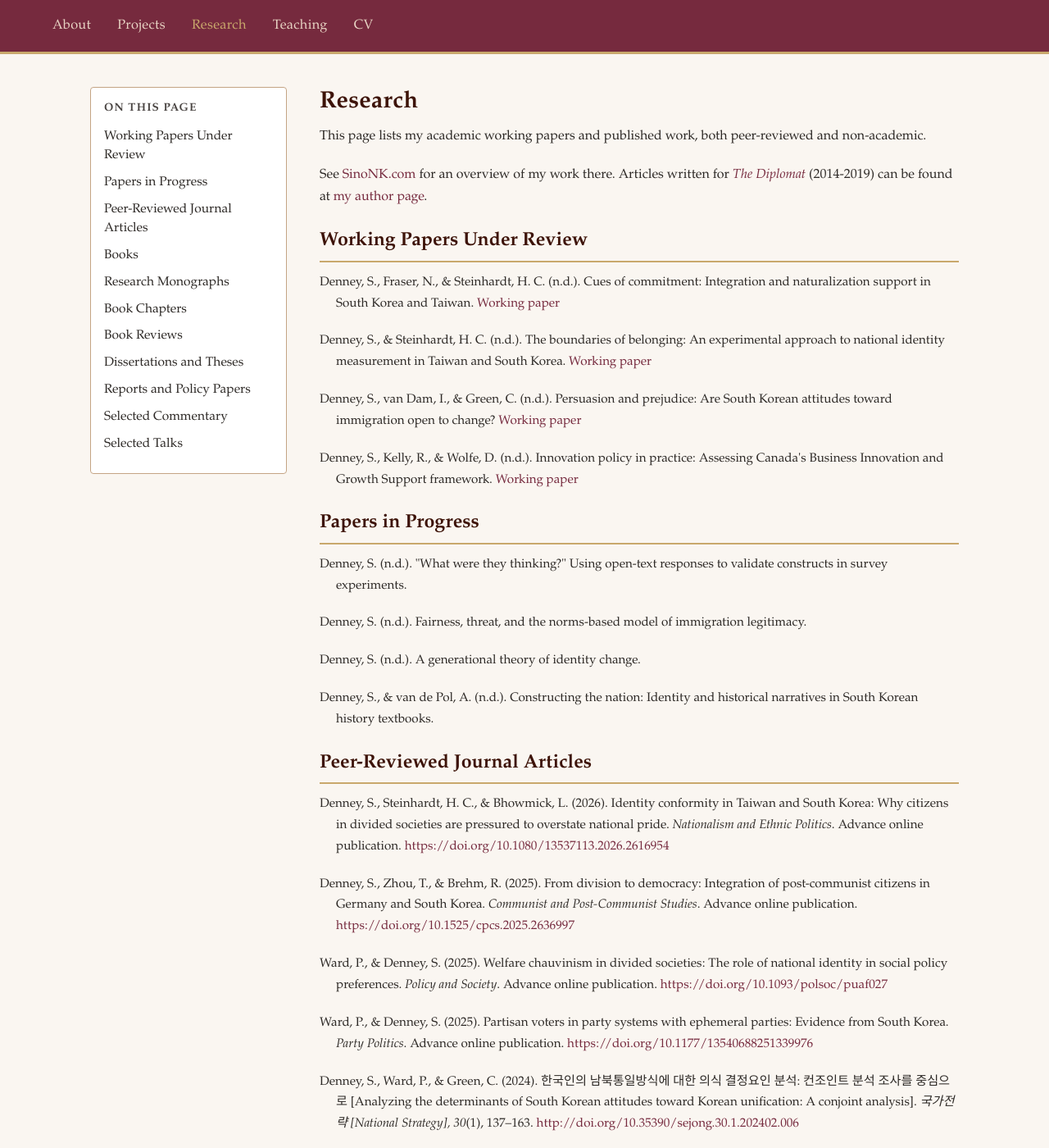
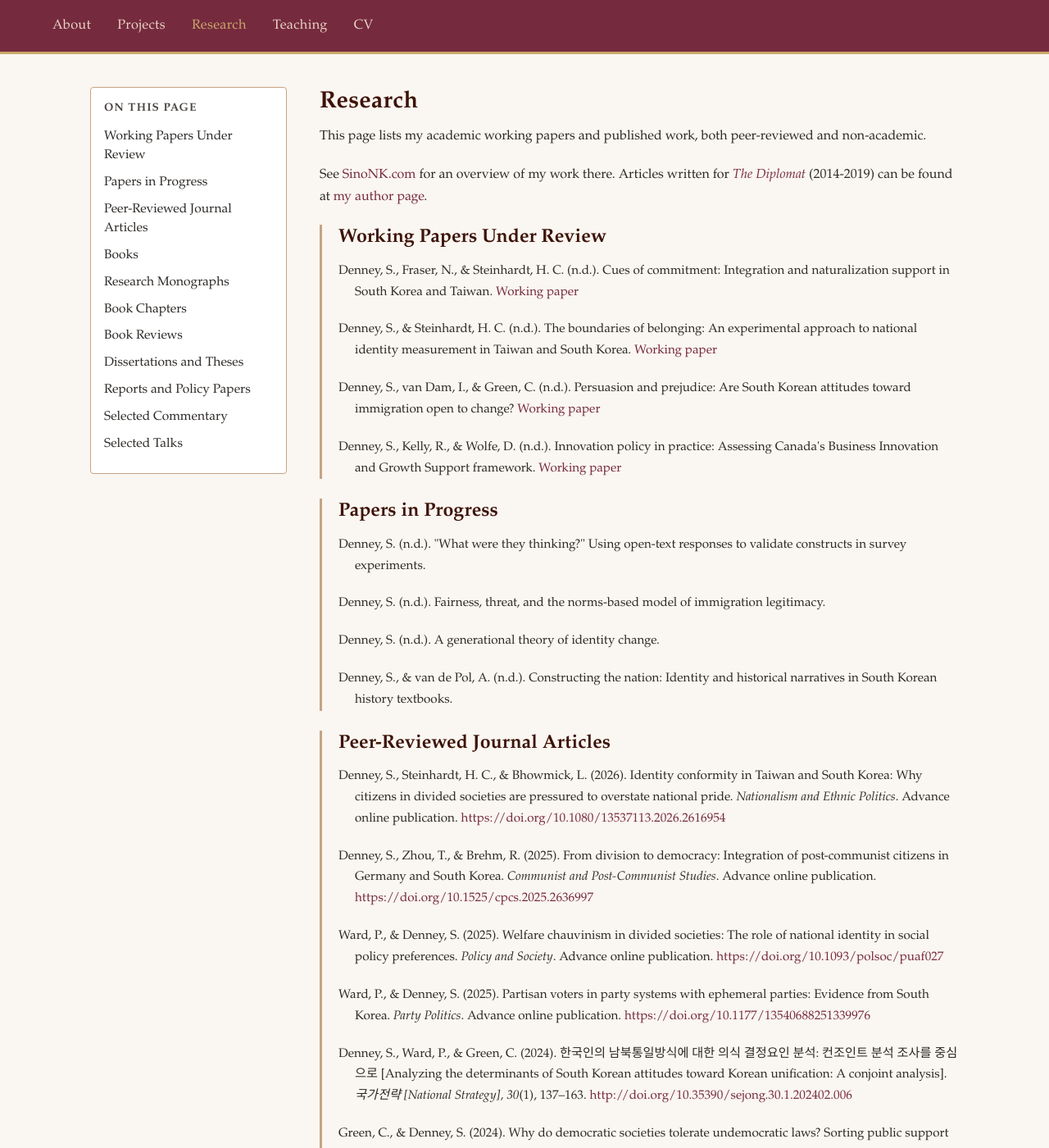
Before and after one commit to scdenney/scdenney.github.io, a Jekyll site: the page built from research.md, in a window 1280 px wide and 1400 px high. Shown: the whole window at 82% size. Built offline with Jekyll 4.4.1, drawn with Linux system fonts in a browser that asks for light colours.

Commit message:
Research page: wrap sections in divs, add left accent border, remove gold underlines

```diff
--- a/assets/css/style.css
+++ b/assets/css/style.css
@@ -545,12 +545,18 @@ details li {
   display: none;
 }
 
-.research-content h2 {
+.research-section {
+  border-left: 3px solid var(--dusty-rose);
+  padding-left: 1.25rem;
+  margin-bottom: 1.5rem;
+}
+
+.research-section h2 {
   color: var(--deep-plum);
-  margin-top: 1.5rem;
+  margin-top: 0;
   margin-bottom: 0.75rem;
-  padding-bottom: 0.5rem;
-  border-bottom: 2px solid var(--muted-gold);
+  padding-bottom: 0;
+  border-bottom: none;
 }
 
 /* Responsive */
--- a/research.md
+++ b/research.md
@@ -34,6 +34,7 @@ permalink: /research/
 
 <p>See <a href="http://SinoNK.com" target="_blank">SinoNK.com</a> for an overview of my work there. Articles written for <a href="https://thediplomat.com/" target="_blank"><em>The Diplomat</em></a> (2014-2019) can be found at <a href="https://thediplomat.com/authors/steven-denney/" target="_blank">my author page</a>.</p>
 
+<div class="research-section">
 <h2 id="working-papers">Working Papers Under Review</h2>
 
 <p class="publication-item">
@@ -51,7 +52,9 @@ Denney, S., van Dam, I., & Green, C. (n.d.). Persuasion and prejudice: Are South
 <p class="publication-item">
 Denney, S., Kelly, R., & Wolfe, D. (n.d.). Innovation policy in practice: Assessing Canada's Business Innovation and Growth Support framework. <a href="https://github.com/scdenney/bigs-scaleups/blob/main/manuscripts/scaling-for-success.pdf" target="_blank">Working paper</a>
 </p>
+</div>
 
+<div class="research-section">
 <h2 id="papers-in-progress">Papers in Progress</h2>
 
 <p class="publication-item">
@@ -69,7 +72,9 @@ Denney, S. (n.d.). A generational theory of identity change.
 <p class="publication-item">
 Denney, S., & van de Pol, A. (n.d.). Constructing the nation: Identity and historical narratives in South Korean history textbooks.
 </p>
+</div>
 
+<div class="research-section">
 <h2 id="journal-articles">Peer-Reviewed Journal Articles</h2>
 
 <p class="publication-item">
@@ -155,7 +160,9 @@ Denney, S., & Green, C. (2013). Towards a developmental understanding of North K
 <p class="publication-item">
 Cathcart, A., & Denney, S. (2013). North Korea's cultural diplomacy in the early Kim Jong-un era. <em>North Korean Review, 9</em>(2), 29–42. <a href="https://doi.org/10.3172/NKR.9.2.29" target="_blank">https://doi.org/10.3172/NKR.9.2.29</a>
 </p>
+</div>
 
+<div class="research-section">
 <h2 id="books">Books</h2>
 
 <p class="publication-item">
@@ -169,7 +176,9 @@ Denney, S., & Lee, M. (n.d.). <em>Democracy at school: Authoritarian education a
 <p class="publication-item">
 Cathcart, A., Denney, S., & Green, C. (Eds.). (2020). <em>Decoding the Sino-North Korean borderlands</em>. Amsterdam University Press. <a href="https://www.aup.nl/en/book/9789462987562/decoding-the-sino-north-korean-borderlands" target="_blank">Link</a>
 </p>
+</div>
 
+<div class="research-section">
 <h2 id="research-monographs">Research Monographs</h2>
 
 <p class="publication-item">
@@ -179,7 +188,9 @@ Denney, S., Frank, R., Brehm, R., Zhou, T., & Ward, P. (2023). <em>Integration c
 <p class="publication-item">
 Denney, S., Vu, V., & Kelly, R. (2021). <em>Into the scale-up-verse: Exploring the landscape of Canada's high performing firms</em>. Innovation Policy Lab and Brookfield Institute. <a href="https://brookfieldinstitute.ca/scale-up-verse/" target="_blank">https://brookfieldinstitute.ca/scale-up-verse/</a>
 </p>
+</div>
 
+<div class="research-section">
 <h2 id="book-chapters">Book Chapters</h2>
 
 <p class="publication-item">
@@ -201,7 +212,9 @@ Denney, S., & Green, C. (2016). Pockets of efficiency: An institutional approach
 <p class="publication-item">
 Hayes, P., Denney, S., et al. (2015). The implications of civic diplomacy for ROK foreign policy. In P. Hayes & K. Yi (Eds.), <em>Complexity, security and civil society in East Asia</em>. Open Book Publishers.
 </p>
+</div>
 
+<div class="research-section">
 <h2 id="book-reviews">Book Reviews</h2>
 
 <p class="publication-item">
@@ -239,7 +252,9 @@ Denney, S. (2015). [Review of the book <em>The Korean War: An international hist
 <p class="publication-item">
 Denney, S. (2014). [Review of the book <em>The Oxford handbook of the international relations of Asia</em>]. <em>Asan Forum, 2</em>(6). <a href="https://theasanforum.org/oxford-handbook-of-the-international-relations-of-asia-oxford-oxford-university-press-2014-kindle-edition/" target="_blank">Link</a>
 </p>
+</div>
 
+<div class="research-section">
 <h2 id="dissertations">Dissertations and Theses</h2>
 
 <p class="publication-item">
@@ -249,7 +264,9 @@ Denney, S. (2019). <em>Does democracy matter? Political change and national iden
 <p class="publication-item">
 Denney, S. (2013). <em>Nation, state, and national economy: The early 19th century American developmental state</em> [Master's thesis, Yonsei University].
 </p>
+</div>
 
+<div class="research-section">
 <h2 id="reports">Reports and Policy Papers</h2>
 
 <p class="publication-item">
@@ -283,7 +300,9 @@ Denney, S., & Green, C. (2018). Unification in action? The national identity of
 <p class="publication-item">
 Denney, S., Green, C., & Gleason, B. (2015). The whisper in the ear: Re-defector press conference as information management tool. <em>Korean Economic Institute of America: Academic Paper Series</em>. <a href="https://keia.org/publication/the-whisper-in-the-ear-re-defector-press-conference-as-information-management-tool/" target="_blank">Link</a>
 </p>
+</div>
 
+<div class="research-section">
 <h2 id="commentary">Selected Commentary</h2>
 
 <p class="publication-item">
@@ -305,7 +324,9 @@ Denney, S., & Green, C. (2022, May). Improving North Korean defector integration
 <p class="publication-item">
 Denney, S. (2022). South Koreans support immigration, but conditions apply. <em>Italian Institute for International Political Studies (ISPI)</em>. <a href="https://www.ispionline.it/en/publication/south-koreans-support-immigration-conditions-apply-33979" target="_blank">Link</a>
 </p>
+</div>
 
+<div class="research-section">
 <h2 id="talks">Selected Talks</h2>
 
 <p class="publication-item">
@@ -431,6 +452,7 @@ Denney, S. (2016). Transformation of Korean national identity: What can differen
 <p class="publication-item">
 Denney, S. (2015). Telling tales: North Korea's use of re-defectors. Korean Economic Institute's Academic Paper Series, March 12.
 </p>
+</div>
 
 <p style="text-align: center; font-size: 0.9rem; color: #666; margin-top: 2rem;"><em>Last updated: February 2026</em></p>
 
```
